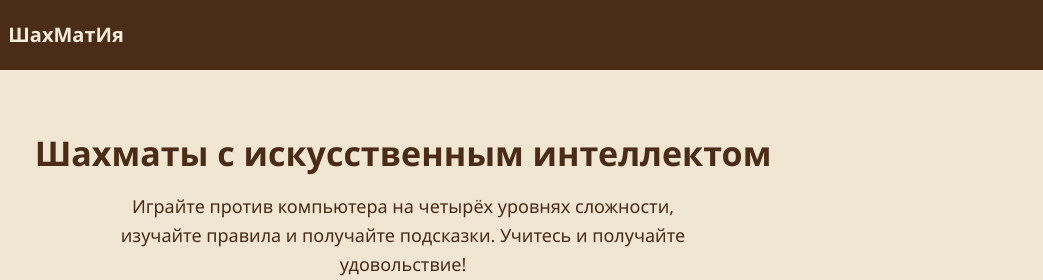
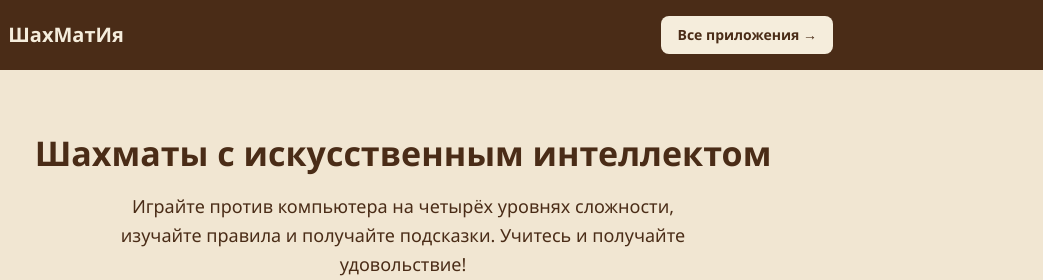
Before and after one commit to takomak2012-cyber/ShahMatI-site, a plain HTML site: page index.html in a window 1280 px wide. Shown: the top 280 px of the page, 237-1280 px from the left. Drawn offline with Linux system fonts and the light colour scheme.

Commit message:
Add prominent button linking to the developer site

```diff
--- a/index.html
+++ b/index.html
@@ -14,6 +14,10 @@
   header .wrap{display:flex;align-items:center;gap:12px}
   .logo{font-size:26px}
   .name{font-size:20px;font-weight:700}
+  .site-btn{margin-left:auto;background:var(--cream);color:var(--brown);
+            padding:8px 16px;border-radius:8px;text-decoration:none;font-weight:700;
+            font-size:14px;white-space:nowrap}
+  .site-btn:hover{background:#fff}
   .hero{background:var(--paper);border-bottom:1px solid var(--line);padding:56px 0;text-align:center}
   .hero h1{font-size:34px;margin:0 0 12px}
   .hero p{font-size:18px;margin:0 auto 26px;max-width:620px}
@@ -35,7 +39,7 @@
 </style>
 </head>
 <body>
-<header><div class="wrap"><span class="logo">&#9822;</span><span class="name">ШахМатИя</span></div></header>
+<header><div class="wrap"><span class="logo">&#9822;</span><span class="name">ШахМатИя</span><a class="site-btn" href="https://takomak2012-cyber.github.io">Все приложения &#8594;</a></div></header>
 
 <section class="hero"><div class="wrap">
   <h1>Шахматы с искусственным интеллектом</h1>
@@ -63,6 +67,7 @@
   <p>ШахМатИя — бесплатная шахматная игра для Android. Поддерживается голосовое управление
      ходами, подсказки доступны на всех уровнях. Интерфейс подстраивается под экран любого
      размера и пропорций — от компактных 720×1280 до вытянутых 20:9.</p>
+  <p><a class="btn btn-alt" href="https://takomak2012-cyber.github.io">Другие приложения автора</a></p>
 
   <h2>Реклама</h2>
   <p>Приложение использует рекламную сеть <b>Яндекс РСЯ</b>.
@@ -73,7 +78,7 @@
 <footer><div class="wrap">
   <div>ШахМатИя &middot; пакет <code>com.shahmat.game</code></div>
   <div>Автор: Вячеслав Долар</div>
-  <div class="muted">Сайт: takomak2012-cyber.github.io</div>
+  <div class="muted">Сайт: <a href="https://takomak2012-cyber.github.io">takomak2012-cyber.github.io</a></div>
 </div></footer>
 </body>
 </html>
```
